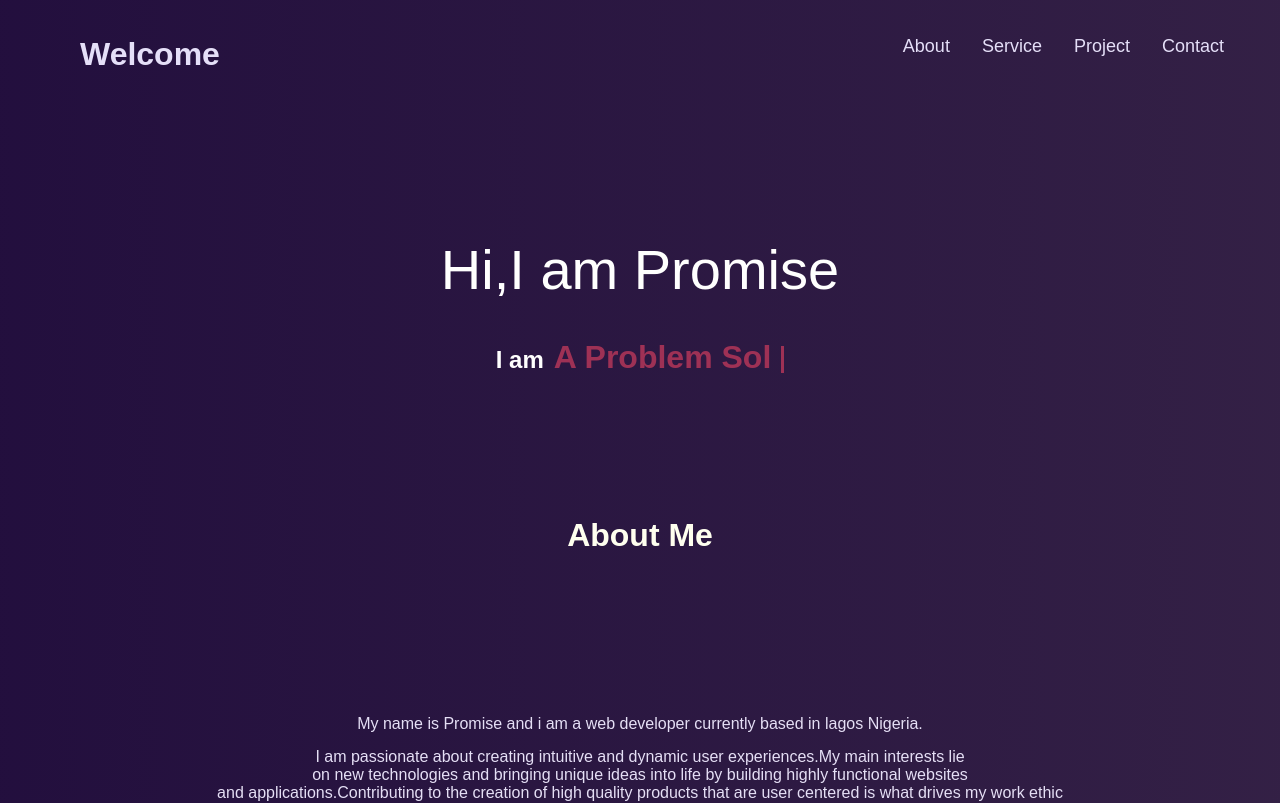
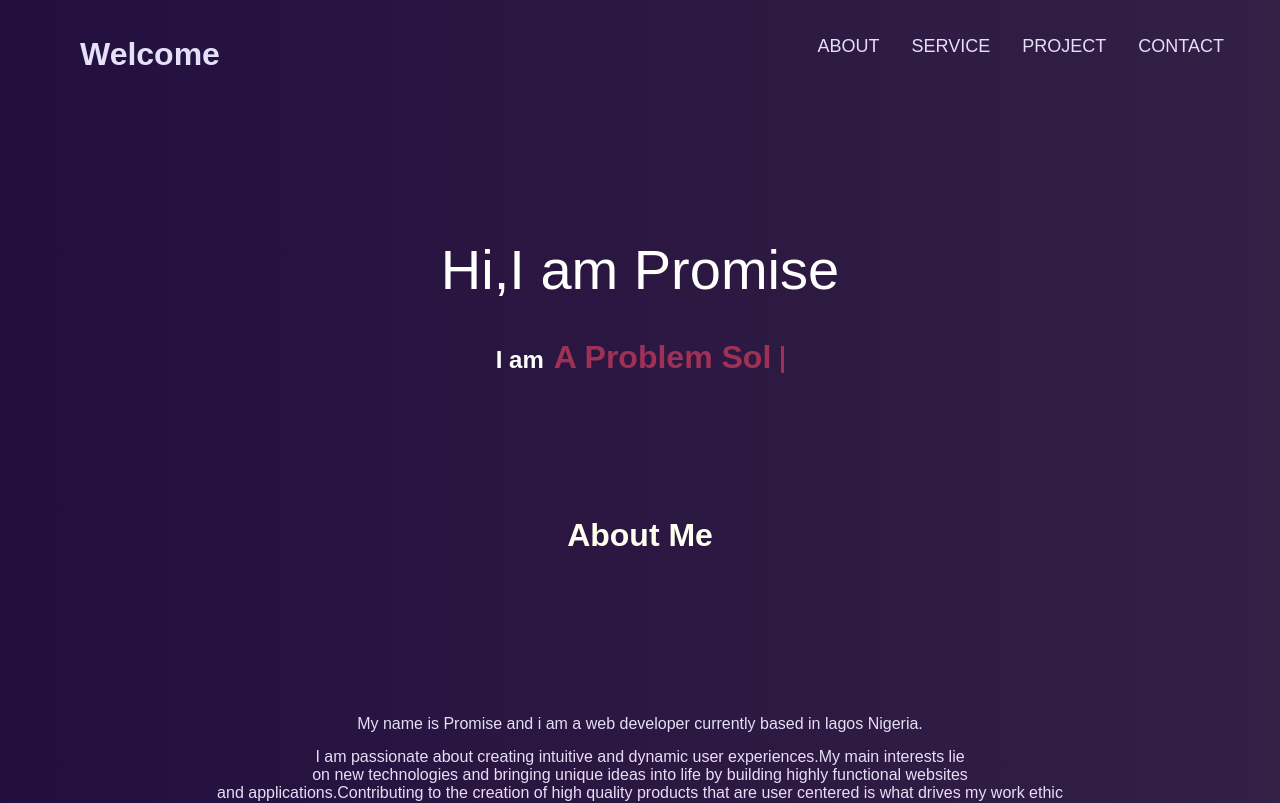
Before and after one commit to promiseume/my-portfolio, a React (Create React App) app: page / in a window 1280 px wide. Shown: the top 803 px of the page. Built offline with nearby package versions, Linux system fonts and the light colour scheme.

Commit message:
new changes

```diff
--- a/src/component/about me/about.js
+++ b/src/component/about me/about.js
@@ -1,10 +1,14 @@
 import React from 'react'
 import './aboutme.css';
-import { FaDownload} from 'react-icons/fa'
+import { FaDownload } from 'react-icons/fa'
 export default function About() {
     return (
         <div className='about'>
-          <h1>About Me</h1>
+          <h1>
+            <span>About Me</span>
+
+
+         </h1>
             <div className='aboutPara'>
                <div className='firstdiv'> My name is Promise and i am a web developer currently based in lagos Nigeria.</div>
   <div> I am passionate about creating intuitive and dynamic user experiences.My main interests lie</div> on new technologies and bringing unique ideas into life by building highly functional websites<div> and applications.Contributing to the creation of high quality products that are user centered is what drives my work ethic</div>
--- a/src/component/nav/nav.css
+++ b/src/component/nav/nav.css
@@ -28,6 +28,7 @@ nav ul li{
    text-align: center;
    position: relative;
    order: 3;
+   text-transform: uppercase;
  }
  .nav::after{
    position: absolute;
--- a/src/component/nav/nav.jsx
+++ b/src/component/nav/nav.jsx
@@ -1,22 +1,51 @@
 import "./nav.css";
 import { FaBars } from "react-icons/fa";
 
-import React from 'react'
+import React, { Component } from "react";
 
-export default function nav() {
+export default class Nav extends Component {
+  constructor(props) {
+    super(props);
+    this.toggleButton = this.toggleButton.bind(this);
+    this.state = {
+      showContent: true,
+    };
+  }
+  toggleButton(e) {
+    e.preventDefault();
+    this.setState({ showContent: !this.state.showContent });
+  }
+  render() {
+    const { showContent } = this.state;
     return (
+      <div>
         <nav>
           <ul>
-        <li className='logo'>Welcome</li>
-        <li className='btn'>
-         <i> <FaBars /></i>
+            <li className="logo">Welcome</li>
+            {showContent === true && (
+              <>
+                <li className="nav">
+                <a href="#about">About</a>
                 </li>
-        <li className='nav'> <a href="#home">About</a> </li>
-        <li className='nav'> <a href="#about">Service</a></li>
-        <li className='nav'> <a href="#project">Project</a> </li>
-        <li className='nav'> <a href="#contact">Contact</a></li>
+                <li className="nav">
+                  <a href="#about">Service</a>
+                </li>
+                <li className="nav">
+                  <a href="#project">Project</a>{" "}
+                </li>
+                <li className="nav">
+                  <a href="#contact">Contact</a>
+                </li>
+              </>
+            )}
+            <li onClick={this.toggleButton} className="btn">
+              <i>
+                <FaBars />
+              </i>
+            </li>
           </ul>
-
         </nav>
-  )
+      </div>
+    );
   }
+}
```
Lines whose indentation alone changed are shown as unchanged.
